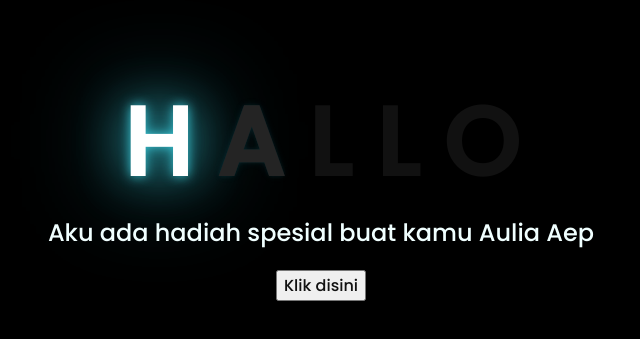
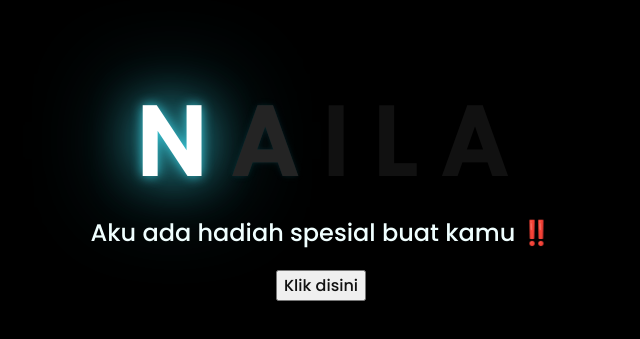
Before and after one commit to RaikazuWebId/RaikazuWebId.github.io, a plain HTML site: page index.html in a window 1280 px wide. Shown: the part 223-562 px from the top of the page, without its empty margins (327-967 px from the left). Drawn offline with Linux system fonts and the light colour scheme.

Commit message:
Update index.html

```diff
--- a/index.html
+++ b/index.html
@@ -11,14 +11,14 @@
 <body>
     <div class="greetings">
     <!-- silahkan menambah kata sesuai keinginan dengan <span>text...</span -->
-        <span>H</span>
+        <span>N</span>
         <span>A</span>
+        <span>I</span>
         <span>L</span>
-        <span>L</span>
-        <span>O</span>
+        <span>A</span>
     </div>
     <div class="description">
-        <span>Aku ada hadiah spesial buat kamu Aulia Aep</span>
+        <span>Aku ada hadiah spesial buat kamu ‼️</span>
     </div>
     <div class="button">
         <button>
```
